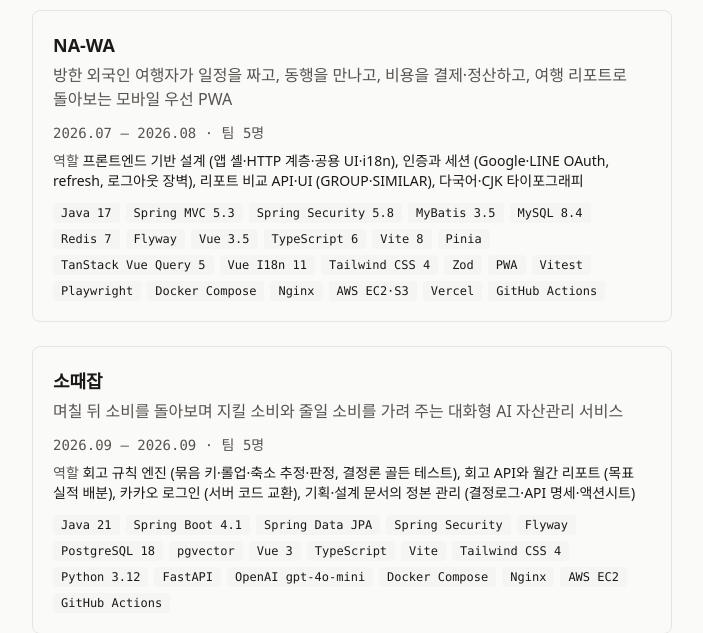
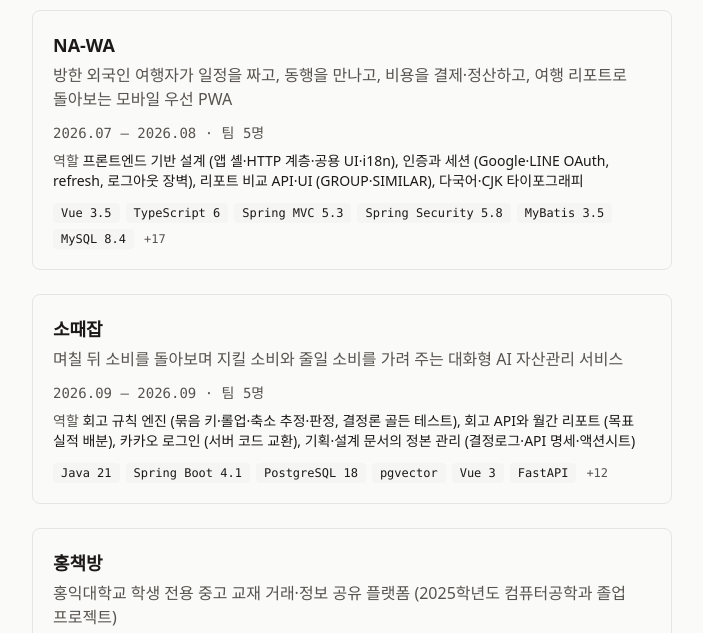
Before and after one commit to samu9nai/myblog, an Astro site: page /projects in a window 1280 px wide. Shown: the part 167-800 px from the top of the page, without its empty margins (288-991 px from the left). Built offline with nearby package versions, Linux system fonts and the light colour scheme; Astro itself is replaced by a stand-in of ours; a web font is replaced by a local one.

Commit message:
feat(portfolio): 프로젝트 카드의 기술 스택을 6개까지만 보여 주기
목록 카드는 기술 스택을 앞에서 6개만 보여 주고 나머지는 +N으로 접는다. 상세
페이지는 전부 보여 준다. 카드에서 각 프로젝트의 대표 기술이 보이도록 stack 순서를
바꾼다. NA-WA는 Vue·TypeScript를, 소때잡은 PostgreSQL·pgvector·FastAPI를 앞으로
옮긴다. 항목은 더하거나 빼지 않는다.

```diff
--- a/src/content/projects/hongbookstore-plus.md
+++ b/src/content/projects/hongbookstore-plus.md
@@ -11,22 +11,22 @@ role:
   - CI·커밋 훅·의존성 업데이트 자동화 (GitHub Actions, husky·lint-staged, Renovate)
   - 미사용 의존성 정리와 직접 의존성 취약점 해소
 stack:
+  - Gradle (Kotlin DSL)
+  - pnpm
+  - GitHub Actions
+  - Renovate
+  - Spring Boot 3.5
+  - React 19
   - Java 21
-  - Spring Boot 3.5
   - Spring Security
   - Spring Data JPA
   - MySQL
   - Redis
-  - Gradle (Kotlin DSL)
-  - React 19
   - Vite 7
-  - pnpm
   - TypeScript (도입 중)
   - oxlint
   - Vitest
   - Playwright
-  - GitHub Actions
-  - Renovate
 links:
   repo: https://github.com/samu9nai/hongbookstore
 order: 4
--- a/src/content/projects/hongbookstore.md
+++ b/src/content/projects/hongbookstore.md
@@ -16,13 +16,13 @@ stack:
   - Spring Boot 3.5
   - Spring Security
   - OAuth2 Client
+  - MySQL
+  - React 19
   - Spring Data JPA
-  - MySQL
   - Redis
   - WebSocket (STOMP)
   - SSE
   - GCP Cloud Storage
-  - React 19
   - Vite 6
   - TanStack Query 5
   - styled-components
--- a/src/content/projects/jittaejap.md
+++ b/src/content/projects/jittaejap.md
@@ -14,17 +14,17 @@ role:
 stack:
   - Java 21
   - Spring Boot 4.1
+  - PostgreSQL 18
+  - pgvector
+  - Vue 3
+  - FastAPI
   - Spring Data JPA
   - Spring Security
   - Flyway
-  - PostgreSQL 18
-  - pgvector
-  - Vue 3
   - TypeScript
   - Vite
   - Tailwind CSS 4
   - Python 3.12
-  - FastAPI
   - OpenAI gpt-4o-mini
   - Docker Compose
   - Nginx
--- a/src/content/projects/na-wa.md
+++ b/src/content/projects/na-wa.md
@@ -12,15 +12,15 @@ role:
   - 리포트 비교 API·UI (GROUP·SIMILAR)
   - 다국어·CJK 타이포그래피
 stack:
-  - Java 17
+  - Vue 3.5
+  - TypeScript 6
   - Spring MVC 5.3
   - Spring Security 5.8
   - MyBatis 3.5
   - MySQL 8.4
+  - Java 17
   - Redis 7
   - Flyway
-  - Vue 3.5
-  - TypeScript 6
   - Vite 8
   - Pinia
   - TanStack Vue Query 5
--- a/src/pages/projects/index.astro
+++ b/src/pages/projects/index.astro
@@ -3,6 +3,9 @@ import Layout from '@/layouts/Layout.astro'
 import { formatKind, formatPeriod, getProjects } from '@/utils/projects'
 
 const projects = await getProjects()
+
+// 카드에는 앞쪽 스택만 보이고 나머지는 상세 페이지에서 본다.
+const stackLimit = 6
 ---
 
 <Layout
@@ -35,11 +38,16 @@ const projects = await getProjects()
             <ul
               aria-label="기술 스택"
               class="mt-3 flex flex-wrap gap-1.5">
-              {project.data.stack.map(item => (
+              {project.data.stack.slice(0, stackLimit).map(item => (
                 <li class="bg-surface rounded px-2 py-0.5 font-mono text-xs">
                   {item}
                 </li>
               ))}
+              {project.data.stack.length > stackLimit && (
+                <li class="text-muted px-1 py-0.5 font-mono text-xs">
+                  +{project.data.stack.length - stackLimit}
+                </li>
+              )}
             </ul>
           </a>
         </li>
```
